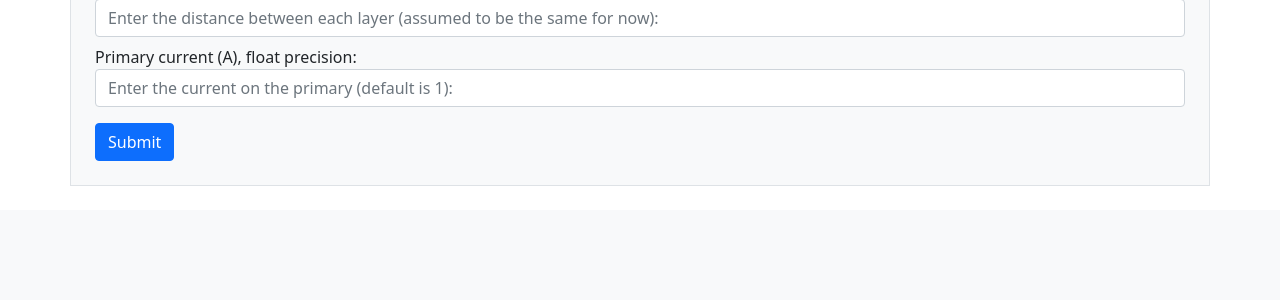
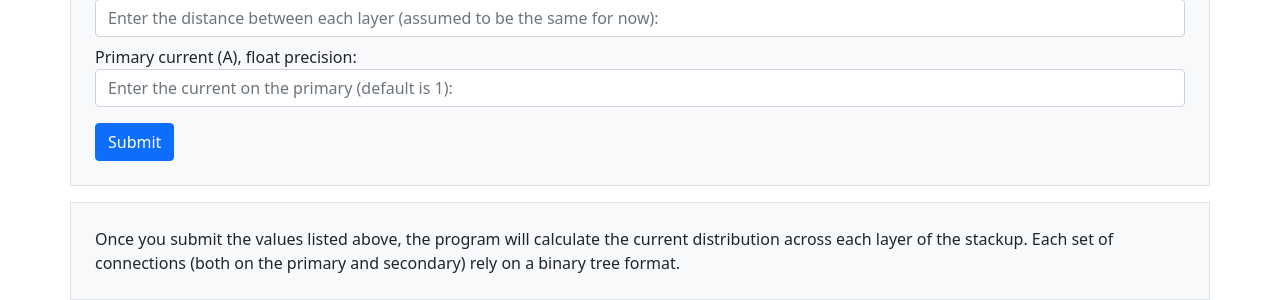
Before and after one commit to Power-Electronics-and-Magnetics-Group/quickshift, a Flask app: page /evaluator in a window 1280 px wide. Shown: the part 590-890 px from the top of the page. Before the commit the page ends 776 px from the top, so only its background shows below. Run offline with Flask 2, Linux system fonts and the light colour scheme.

Commit message:
finished evaluator, will test more

```diff
--- a/main.py
+++ b/main.py
@@ -48,7 +48,7 @@ def solveIt(N, turnRatio, maxTurns, b, f, l, r):
             minLoss = result[1]
             bestStack = [result[0]]
         elif (result[1] == minLoss):
-            bestStack = bestStack.append(result[0])
+            bestStack.append(result[0])
         if (result[1] == 9999):
             failureTally = failureTally + 1
             failedStacks.append(result[0])
--- a/templates/evaluator.html
+++ b/templates/evaluator.html
@@ -81,6 +81,41 @@
 
     </div>
     </div>
+
+    <div class="d-grid pt-3 gap-3">
+      <div class="container p-4 bg-light border">
+        Once you submit the values listed above, the program will calculate the current distribution across each layer of the stackup. Each set of connections (both on the primary and secondary) rely on a binary tree format. <br>
+        {% if inputs is defined %}
+          <b> The optimal stackup: </b> {{inputs}} <br>
+        {% endif %}
+        {% for i in currentSolution %}
+          {% if loop.index <= nVal %}
+      <b> Layer {{loop.index}} </b> =  {{ i|float|round(5) }} A <br>
+          {% endif %}
+        {% endfor %}
+      </div>
+      {% if hL is defined %}
+      <div class="container p-4 bg-light border">
+        <b>Current intensity visualization: </b>
+        {% for i in hL %}
+          {% if loop.index <= nVal %}
+
+      <div style="padding-top:35px; width:300px;height:20px;border:3px solid black;background:#{{i}};">
+      </div>
+      <div class="bg-light" style="text-align:center; padding-top:35px; width:300px;height:100px;border-radius:25px solid #00000;border:3px solid black;">
+        <p style="color:#000000"> <b> Layer {{loop.index}} </b> </p>
+      </div>
+      <div style="padding-top:35px; width:300px;height:20px;border:3px solid black;background:#{{i}};">
+      </div> <br>
+
+          {% endif %}
+        {% endfor %}
+    <img src="{{ url_for('static', filename='colorscale.svg') }}" alt="Current intensity color scale" style="objec-t-fit: cover"  />
+    <p style="color:#000000"> The current heat maps above are calculated in relationship to the maximum current in any of the layers. The more red, the closer to +(max), and the more blue, the closer to -(max). </p>
+      </div>
+      {% endif %}
+      </div>
+
     {% endblock %}
   </body>
 
```
